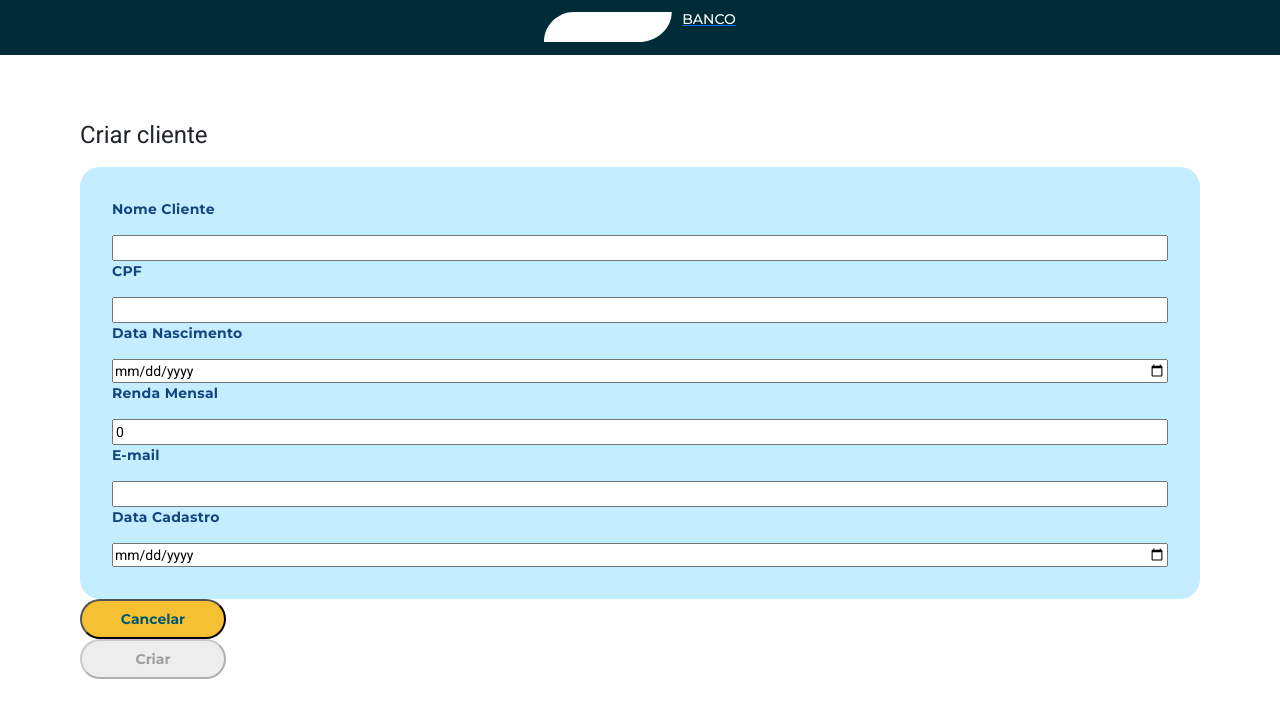
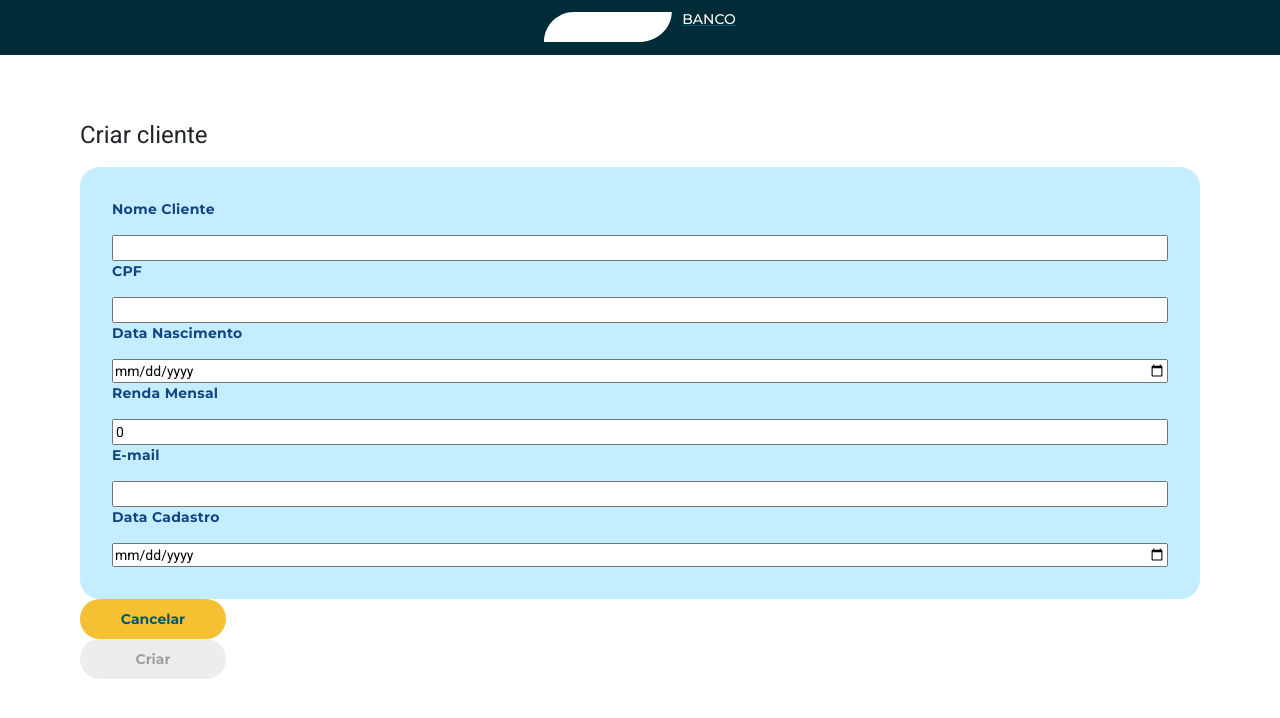
Before and after one commit to Fernandomn/crud-banco, an Angular app: page /create-clients in a window 1280 px wide. Shown: the top 718 px of the page. Built offline with nearby package versions, Linux system fonts and the light colour scheme.

Commit message:
fixing button styling. adding more colors. adding new modal icons

```diff
--- a/src/styles.scss
+++ b/src/styles.scss
@@ -11,6 +11,7 @@ h4,
 h5,
 h6,
 p,
+a,
 span,
 label,
 button {
@@ -27,6 +28,27 @@ h2 {
   font-size: 36px;
 }
 
+a {
+  color: $color-brand-primary-medium;
+  font-size: 14px;
+  font-weight: $weight-bold;
+
+  &:hover {
+    text-decoration-line: underline;
+  }
+  &:focus {
+    border-radius: 4px;
+    border: 2px solid var(--Financeira-Crdito-Feedback-Info-medium, #3ca6d6);
+  }
+  &:active {
+    text-decoration-line: underline;
+  }
+  &:disabled {
+    text-decoration-line: underline;
+    color: $color-neutral-medium;
+  }
+}
+
 .button {
   display: flex;
   align-items: center;
@@ -35,6 +57,7 @@ h2 {
   height: 40px;
   font-size: 14px;
   font-weight: $weight-bold;
+  border: none;
 
   &.full-width {
     width: 304px;
@@ -55,6 +78,7 @@ h2 {
     }
     &:focus {
       background-color: $color-feedback-info-medium;
+      border: 2px solid $color-brand-primary-medium;
     }
     &:active {
       background-color: $color-brand-primary-darkest;
@@ -73,6 +97,7 @@ h2 {
     }
     &:focus {
       background-color: $color-support-02-medium;
+      border: 2px solid $color-brand-primary-medium;
     }
     &:active {
       background-color: $color-support-02-dark;
@@ -82,4 +107,32 @@ h2 {
       color: $color-neutral-medium;
     }
   }
+  &.tertiary {
+    background-color: $color-linear-gradient-secondary;
+    color: $color-brand-primary-medium;
+
+    &:hover {
+      background-color: $color-brand-secondary-dark;
+    }
+    &:focus {
+      background-color: $color-linear-gradient-secondary;
+      border: 2px solid $color-feedback-info-medium;
+    }
+    &:active {
+      background-color: $color-brand-secondary-dark;
+    }
+    &:disabled {
+      background-color: $color-neutral-lightest;
+      color: $color-neutral-medium;
+    }
+  }
 }
+
+html,
+body {
+  height: 100%;
+}
+body {
+  margin: 0;
+  font-family: Roboto, "Helvetica Neue", sans-serif;
+}
--- a/src/styles/_colors.scss
+++ b/src/styles/_colors.scss
@@ -68,3 +68,24 @@ $color-feedback-info-dark: #2d7da1;
 $color-feedback-info-medium: #3ca6d6;
 $color-feedback-info-light: #8acae6;
 $color-feedback-info-lightest: #d8edf7;
+
+$color-linear-gradient-primary: linear-gradient(
+  90deg,
+  #053542 0%,
+  #00586f 100%
+);
+$color-linear-gradient-secondary: linear-gradient(
+  90deg,
+  #7a6019 0%,
+  #f5c132 100%
+);
+$color-linear-gradient-neutral-01: linear-gradient(
+  90deg,
+  #1a1a1a 0%,
+  #9e9e9e 100%
+);
+$color-linear-gradient-neutral-02: linear-gradient(
+  90deg,
+  #9e9e9e 0%,
+  #ededed 100%
+);
```
Also changed, not shown: src/assets/circle-alert.svg (added), src/assets/circle-tick.svg (added).
